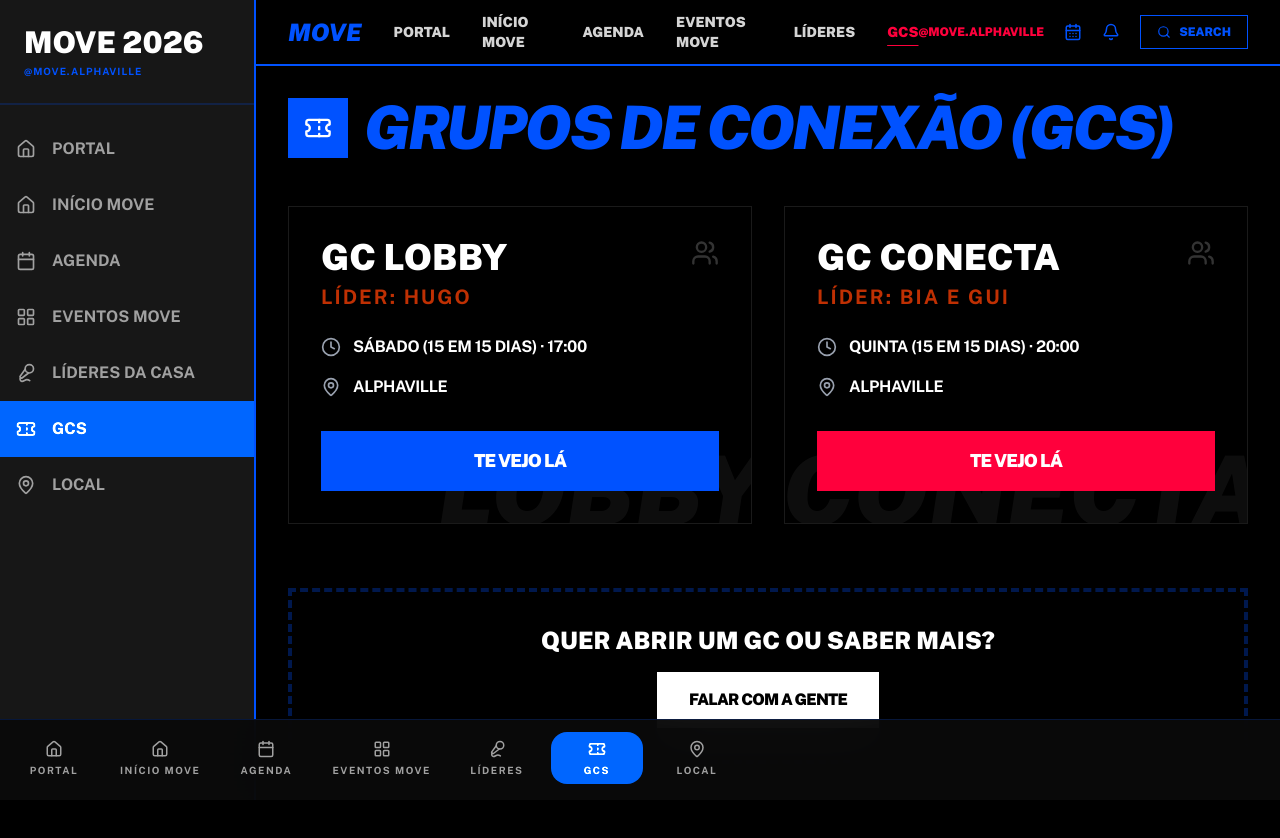
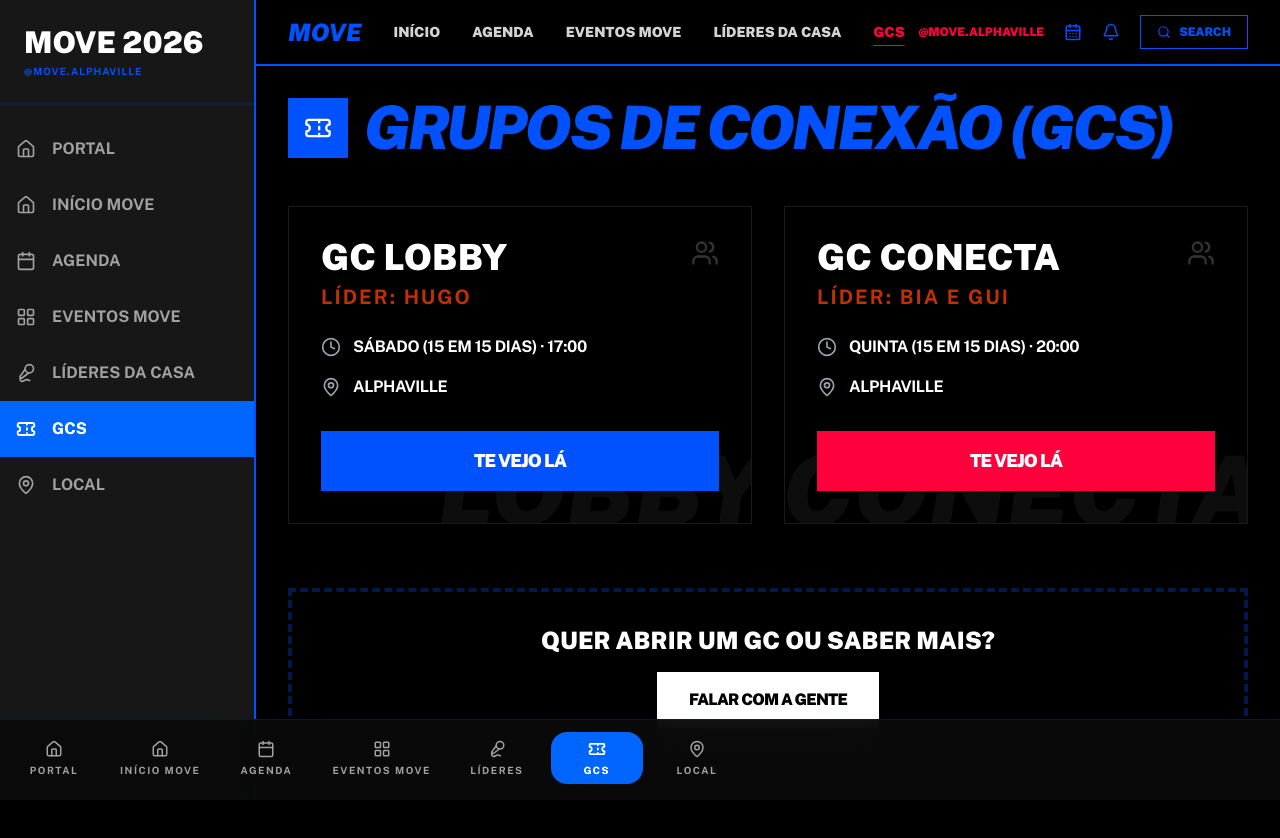
Before and after one commit to Sarahwillock/DINAMUS.ALPHAVILLE, a React (Vite) app: page /move/gcs in a window 1280 px wide. Shown: the top 838 px of the page. Built offline with nearby package versions, Linux system fonts and the light colour scheme; a web font is replaced by a local one.

Commit message:
Update Navbar.tsx

```diff
--- a/src/components/Navbar.tsx
+++ b/src/components/Navbar.tsx
@@ -3,11 +3,10 @@ import { CalendarDays, Bell, Search } from 'lucide-react';
 import { cn } from '@/src/lib/utils';
 
 const navItems = [
-  { name: 'PORTAL', path: '/' },
-  { name: 'INÍCIO MOVE', path: '/move/schedules' },
+  { name: 'INÍCIO', path: '/move/schedules' },
   { name: 'AGENDA', path: '/move/full-schedule' },
-  { name: 'EVENTOS MOVE', path: '/move/schedules' },
-  { name: 'LÍDERES', path: '/move/leaders' },
+  { name: 'EVENTOS MOVE', path: '/move/june' },
+  { name: 'LÍDERES DA CASA', path: '/move/leaders' },
   { name: 'GCS', path: '/move/gcs' },
 ];
 
```
